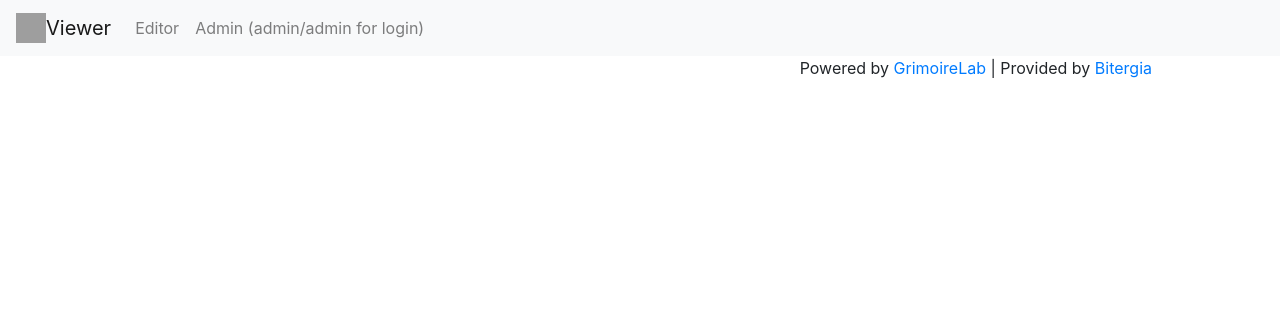
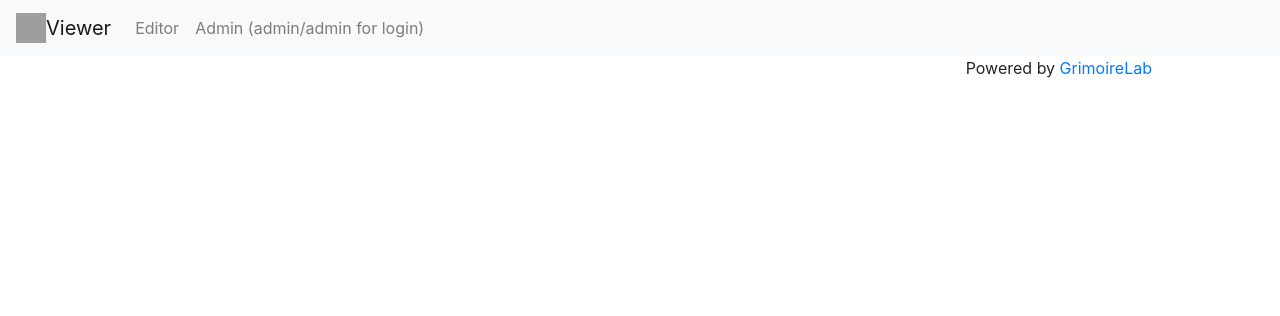
Before and after one commit to Bitergia/prosoul, a Django app: template django_meditor/django_meditor/templates/base.html in a window 1280 px wide. Shown: the top 316 px of the page. Run offline with Django 3.2, Linux system fonts and the light colour scheme; the template is opened without the code that fills it, so the values that code supplies are empty; some libraries are stand-ins or nearby versions; grey boxes are pictures that could not be loaded.

Commit message:
[footer] Remove Provided by Bitergia
This footer will only be included in the services offered by Bitergia

```diff
--- a/django_meditor/django_meditor/templates/base.html
+++ b/django_meditor/django_meditor/templates/base.html
@@ -63,8 +63,7 @@
         </div>
         <div style="clear:both; width:90%;">
           <div style="float:right">
-            Powered by <a href="https://grimoirelab.github.io">GrimoireLab</a> |
-            Provided by <a href="https://bitergia.com">Bitergia</a>
+            Powered by <a href="https://grimoirelab.github.io">GrimoireLab</a>
           </div>
         </div>
     </body>
```
